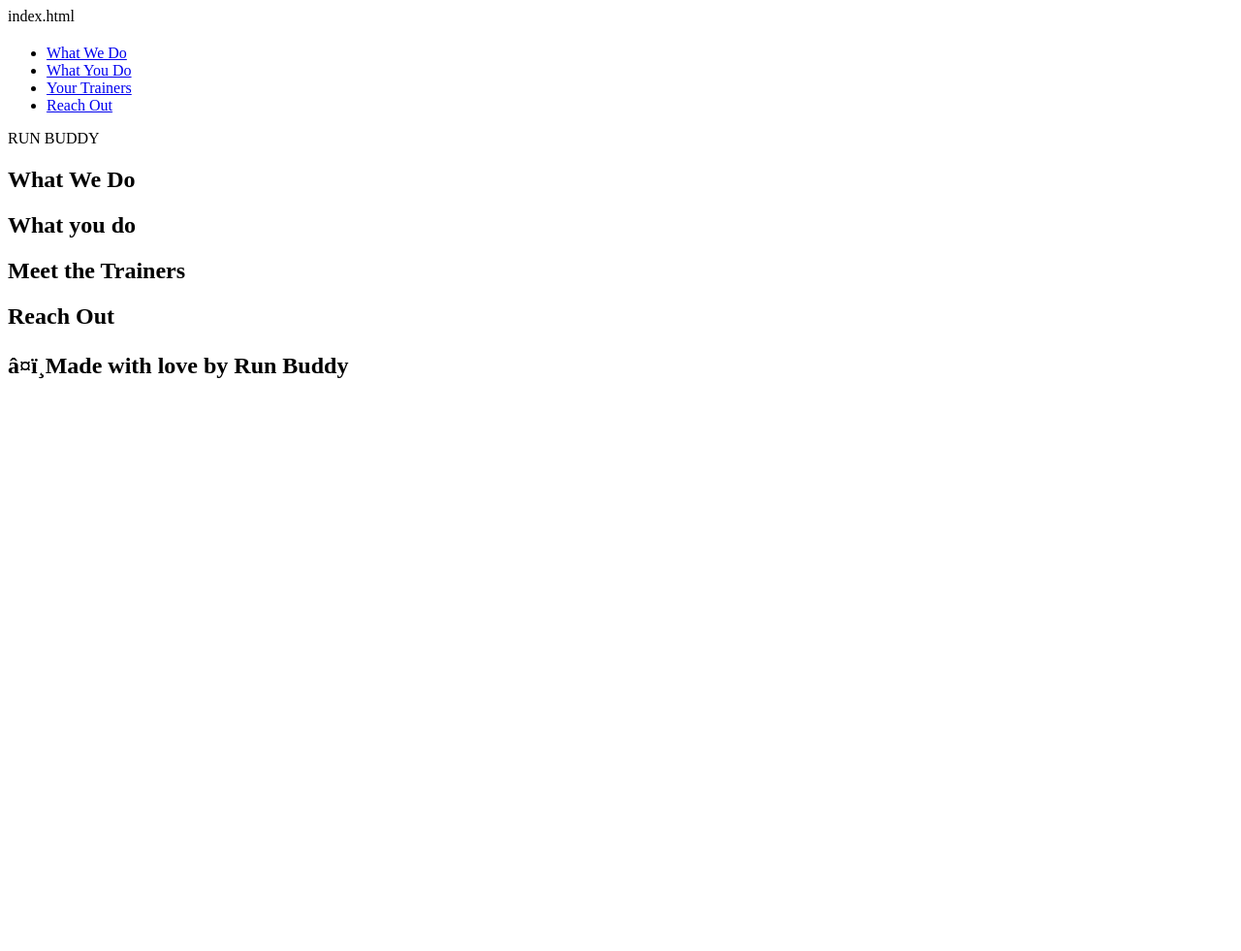
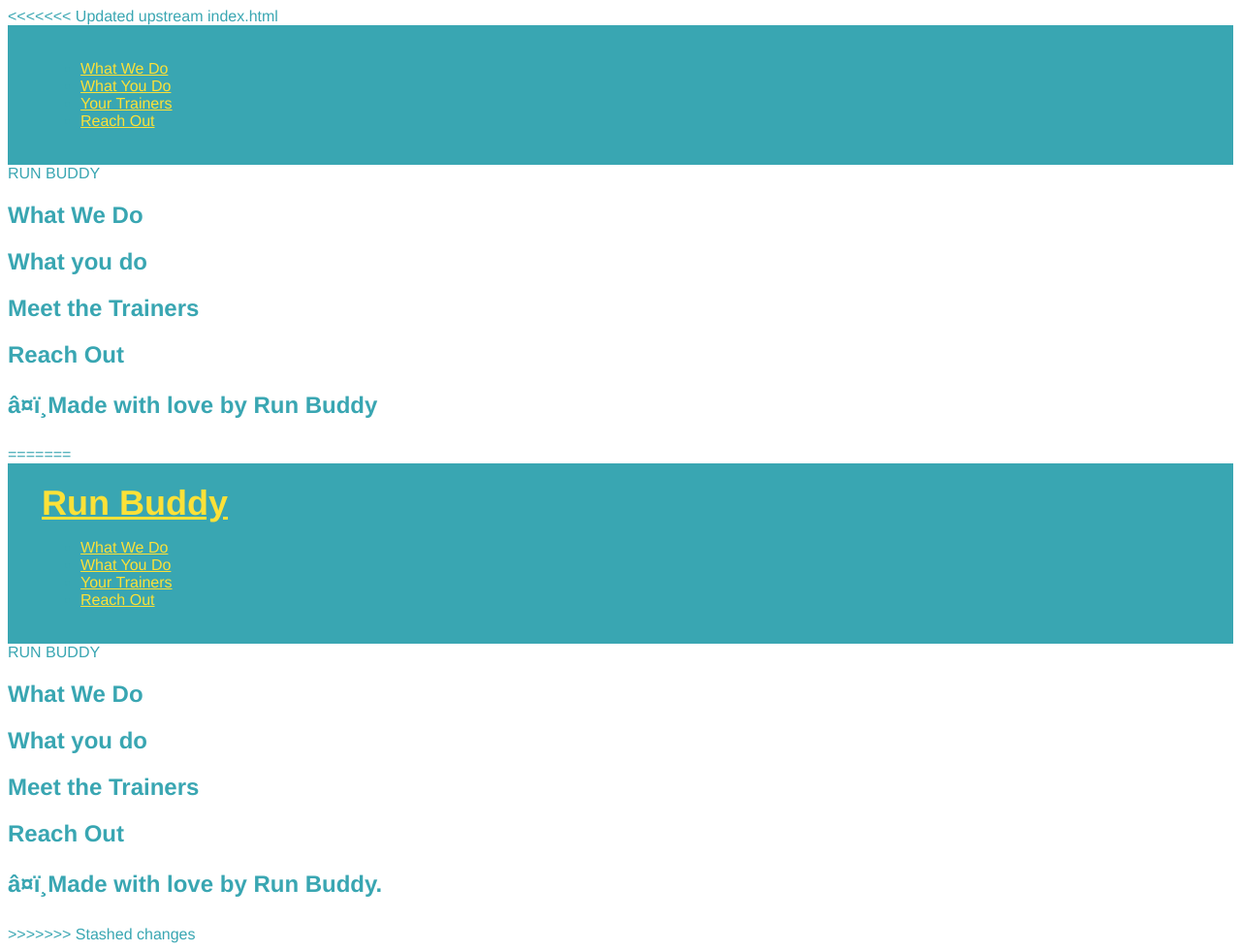
Before and after one commit to Dom-com/activity01, a plain HTML site: page index.html in a window 1280 px wide. Shown: the whole page at 97% size. Before the commit the page ends 800 px from the top, so only its background shows below. Drawn offline with Linux system fonts and the light colour scheme.

Commit message:
Update index.html

```diff
--- a/index.html
+++ b/index.html
@@ -1,3 +1,4 @@
+<<<<<<< Updated upstream
 index.html
 
     <!DOCTYPE html>
@@ -67,5 +68,96 @@ index.html
             <h2> ❤️Made with love by Run Buddy</h2>
         </footer>
 
+=======
+    <!DOCTYPE html>
+        <html lang=en>
+
+            <head>
+                <style>
+                    body { color: #39a6b2;
+                        font-family: Helvetica, Arial, sans-serif;
+                    }h1 {
+                  font-size: 100px;
+                }  </style>
+                <meta charset= "uft-8"/>
+                <title> RUN BUDDY </title>
+                <link rel= "stylesheet" href="./assets/css/style.css"/>
+            </head>
+
+            <body>
+
+                <!--navigation-->
+            <header>
+
+
+                <style>
+                    header { padding:20px 35px;
+                    background-color: #39a6b2
+                }
+                  Header h1 {
+                    font-weight: bold;
+                    font-size: 36px;
+                    color: #fce138;
+                    margin: 0;
+                } Header a { color: #fce138;
+                 }
+                </style>
+
+                <h1>
+                     <NAV>
+                     <a href="RUN-BUDDY"> Run Buddy</a>
+                    </h1>
+                    </nav>
+                </h1>
+
+                     <!--unordered list element -->
+                        <ul>
+                          <!--list elements-->
+                         <li>
+                          <!--anchor element-->
+                              <a href="#what-we-do"> What We Do</a>
+                          </li>
+                         <li>
+                             <a href="#What-You-Do"> What You Do </a>
+                           </li>
+                          <li>
+                             <a href="#your-trainers"> Your Trainers</a>
+                          </li>
+                         <li>
+                            <a Href="#reach-out"> Reach Out</a>
+                          </li>
+                        </ul>
+            </header>
+
+      <!-- Hero-->
+     <section>RUN BUDDY</section>
+
+
+     <!--"what we do" section-->
+        <section>
+         <h2>What We Do</h2>
+        </section>
+
+
+     <!--"what you do" section-->
+        <section>
+            <h2> What you do </h2>
+        </section>
+
+        <!-- "meet the trainers"-->
+        <section>
+            <h2> Meet the Trainers </h2>
+        </section>
+
+        <!--"Reach out" section-->
+        <section>
+            <h2>Reach Out</h2>
+        </section>
+
+        <footer>
+            <h2> ❤️Made with love by Run Buddy.</h2>
+        </footer>
+
+>>>>>>> Stashed changes
     </body>
 </html>
```
